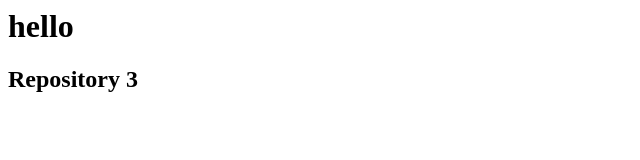
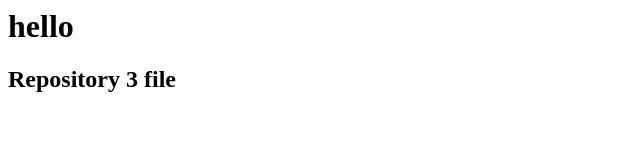
Before and after one commit to snehaos20/repo3, a plain HTML site: page index.html in a window 1280 px wide. Shown: the full height of the page, 0-640 px from the left. Drawn offline with Linux system fonts and the light colour scheme.

Commit message:
Update index.html

```diff
--- a/index.html
+++ b/index.html
@@ -1,2 +1,2 @@
 <h1>hello</h1>
-<h2> Repository 3</h2>
+<h2> Repository 3 file</h2>
```
